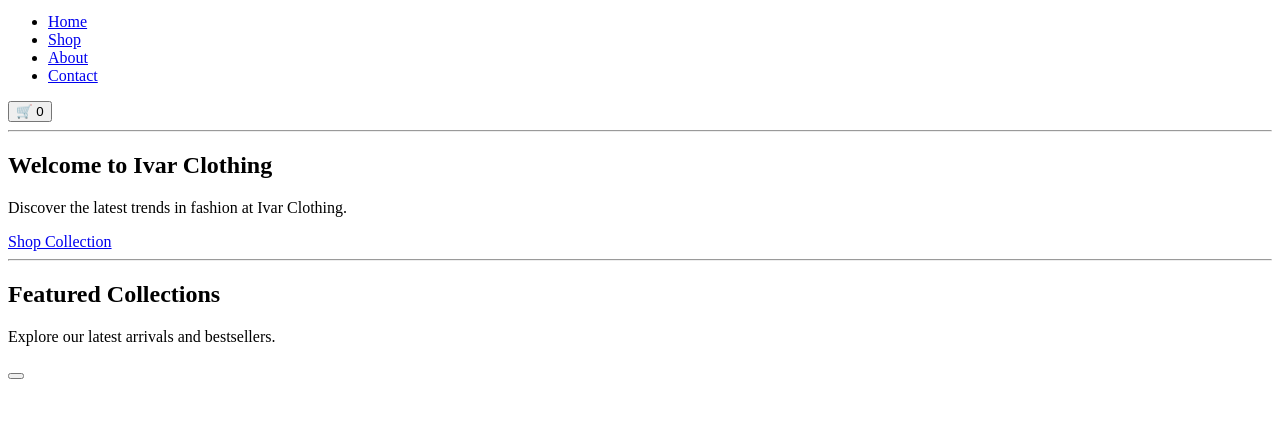
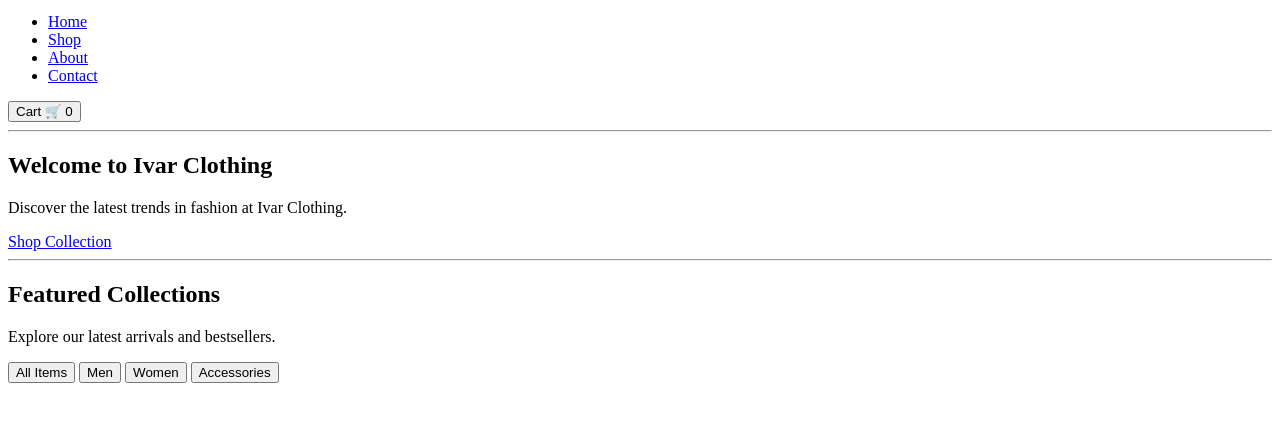
Before and after one commit to shuraimbalochofficial/IvarClothing, a plain HTML site: page index.html in a window 1280 px wide. Shown: the part 29-450 px from the top of the page. Drawn offline with Linux system fonts and the light colour scheme.

```diff
--- a/index.html
+++ b/index.html
@@ -21,7 +21,7 @@
         <div class="nav-actions">
           <!-- cart -->
           <button class="cart-btn" onclick="toggleCart()">
-            <span class="cart-icon">🛒</span>
+            <span class="cart-icon">Cart 🛒</span>
             <span class="cart-count">0</span>
           </button>
         </div>
@@ -53,7 +53,26 @@
       </div>
 
       <div class="filters">
-        <button></button>
+        <button class="filter-btn active" onclick="filterProducts('all')">
+          All Items
+        </button>
+        <!--  -->
+        <button class="filter-btn" onclick="filterProducts('men')">
+          Men
+        </button>
+        <!--  -->
+        <button class="filter-btn" onclick="filterProducts('women')">
+          Women
+        </button>
+        <!--  -->
+        <button class="filter-btn" onclick="filterProducts('accessories')">
+          Accessories
+        </button>
+        <!--  -->
+      </div>
+
+      <div class="product-grid" id="productGrid">
+        <!-- Product items will be added here -->
       </div>
     </section>
   </body>
```
